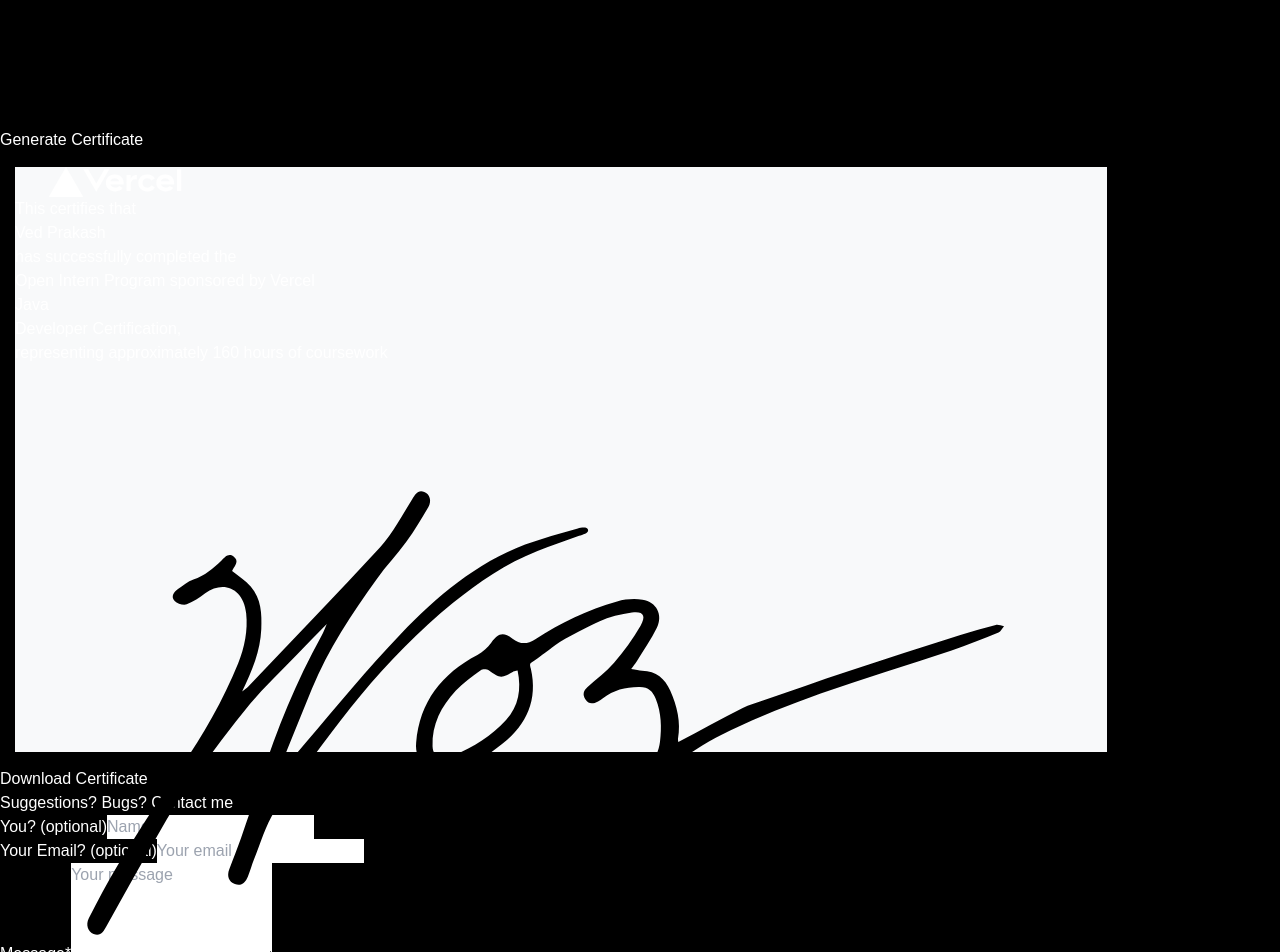
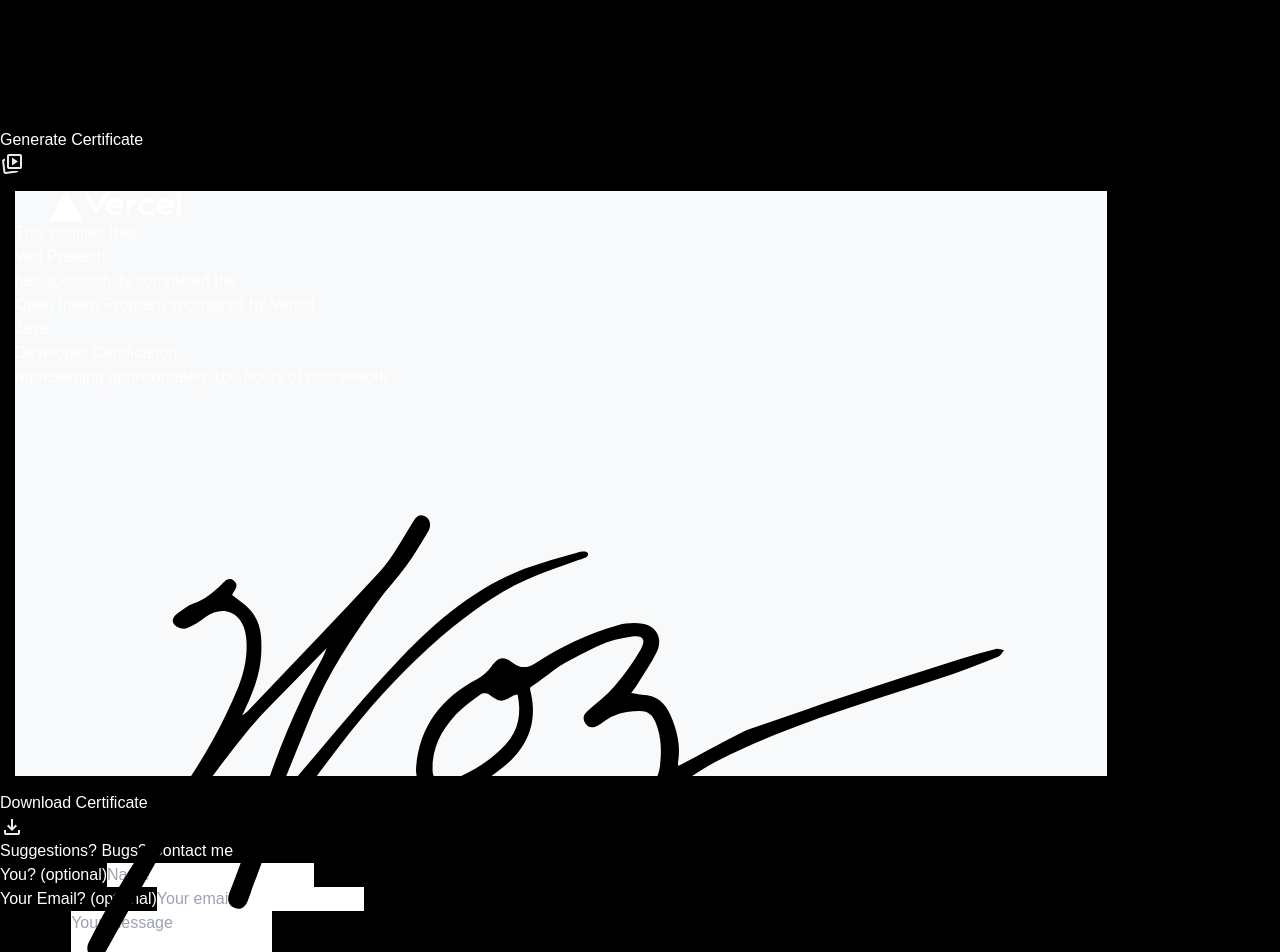
Before and after one commit to Anktw/certificatebuilder, a Next.js app: page /certificate in a window 1280 px wide. Shown: the part 1520-2472 px from the top of the page. Built offline with nearby package versions, Linux system fonts and the light colour scheme.

Commit message:
added svgs to the buttons

```diff
--- a/src/app/certificate/page.js
+++ b/src/app/certificate/page.js
@@ -181,9 +181,10 @@ const CertificatePage = () => {
         <button
           onClick={handleGenerate}
           className="bg-blue-500 text-white py-2 px-4 rounded hover:bg-blue-600"
-        >
+        ><span className="flex gap-2">
           Generate Certificate
-        </button>
+          <svg xmlns="http://www.w3.org/2000/svg" height="24px" viewBox="0 -960 960 960" width="24px" fill="#e8eaed"><path d="m480-420 240-160-240-160v320Zm28 220h224q-7 26-24 42t-44 20L228-85q-33 5-59.5-15.5T138-154L85-591q-4-33 16-59t53-30l46-6v80l-36 5 54 437 290-36Zm-148-80q-33 0-56.5-23.5T280-360v-440q0-33 23.5-56.5T360-880h440q33 0 56.5 23.5T880-800v440q0 33-23.5 56.5T800-280H360Zm0-80h440v-440H360v440Zm220-220ZM218-164Z"/></svg>
+          </span></button>
       </div>
       <div></div>
       <div className="mt-5 flex justify-center px-4 mx-4">
--- a/src/app/components/CertificatePreview.js
+++ b/src/app/components/CertificatePreview.js
@@ -24,7 +24,7 @@ const CertificatePreview = ({ name, skill, weeks, startDate }) => {
   };
 
   const saveCertificate = async (certificateData) => {
-    console.log('Saving Certificate Data:', certificateData);
+    console.log("Saving Certificate Data:", certificateData);
     const response = await fetch("/api/saveCertificate", {
       method: "POST",
       headers: {
@@ -144,9 +144,18 @@ const CertificatePreview = ({ name, skill, weeks, startDate }) => {
       <div className="flex justify-center mt-4">
         <button
           onClick={downloadCertificate}
-          className="bg-green-600 text-white py-2 px-6 rounded-lg shadow-lg hover:bg-green-700"
+          className="bg-green-600 text-white py-2 px-2 rounded shadow-lg hover:bg-green-700 flex gap-2"
         >
           Download Certificate
+          <svg
+            xmlns="http://www.w3.org/2000/svg"
+            height="24px"
+            viewBox="0 -960 960 960"
+            width="24px"
+            fill="#e8eaed"
+          >
+            <path d="M480-320 280-520l56-58 104 104v-326h80v326l104-104 56 58-200 200ZM240-160q-33 0-56.5-23.5T160-240v-120h80v120h480v-120h80v120q0 33-23.5 56.5T720-160H240Z" />
+          </svg>
         </button>
       </div>
     </div>
```
Lines whose indentation alone changed are shown as unchanged.
